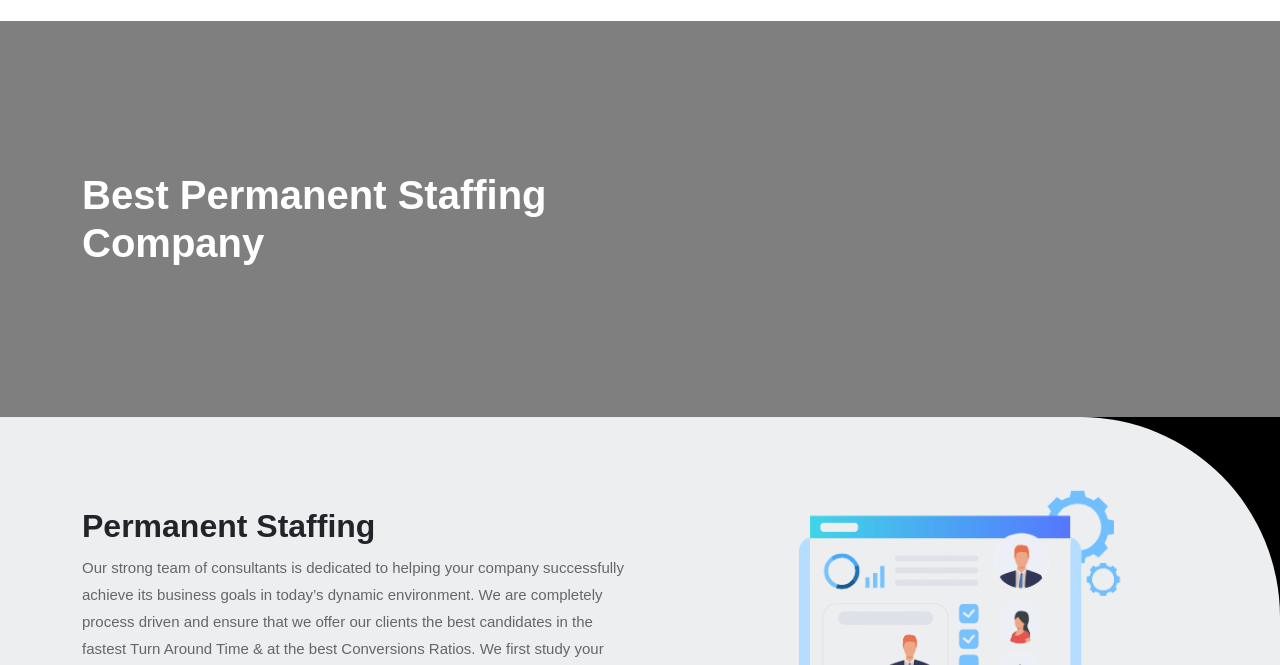
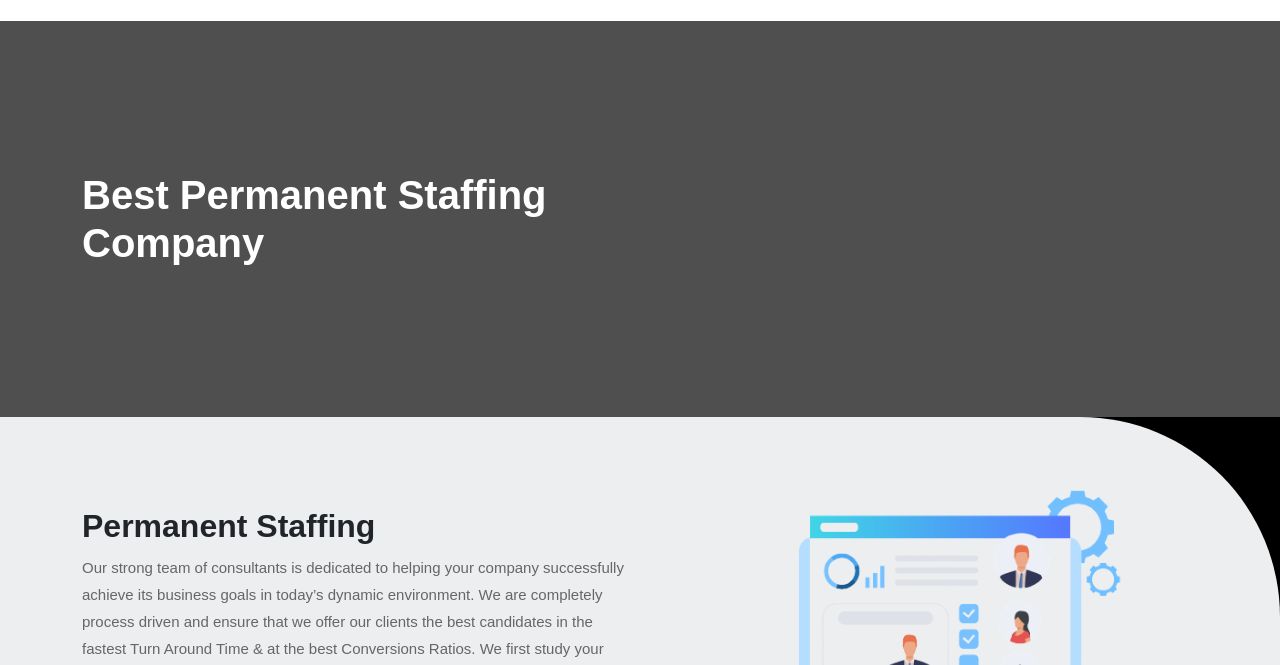
Before and after one commit to mdqtraining/mdq-hr-consulting, a plain HTML site: page index.html in a window 1280 px wide. Shown: the part 135-800 px from the top of the page. Drawn offline with nearby package versions, Linux system fonts and the light colour scheme; the site is published under a folder, as on GitHub Pages, so addresses that start at the root find nothing.

Commit message:
Update style.css

```diff
--- a/style.css
+++ b/style.css
@@ -84,7 +84,7 @@
 }
 
 .first-img {
-    background: linear-gradient(30deg, rgba(0, 0, 0, 0.5), rgba(0, 0, 0, 0.5)), url('/images/New-Project-1.png');
+    background: linear-gradient(30deg, rgba(0, 0, 0, 0.5), rgba(0, 0, 0, 0.5)), url('images/New-Project-1.png');
     background-attachment: fixed !important;
     background-position: center center !important;
     background-size: cover !important;
```
